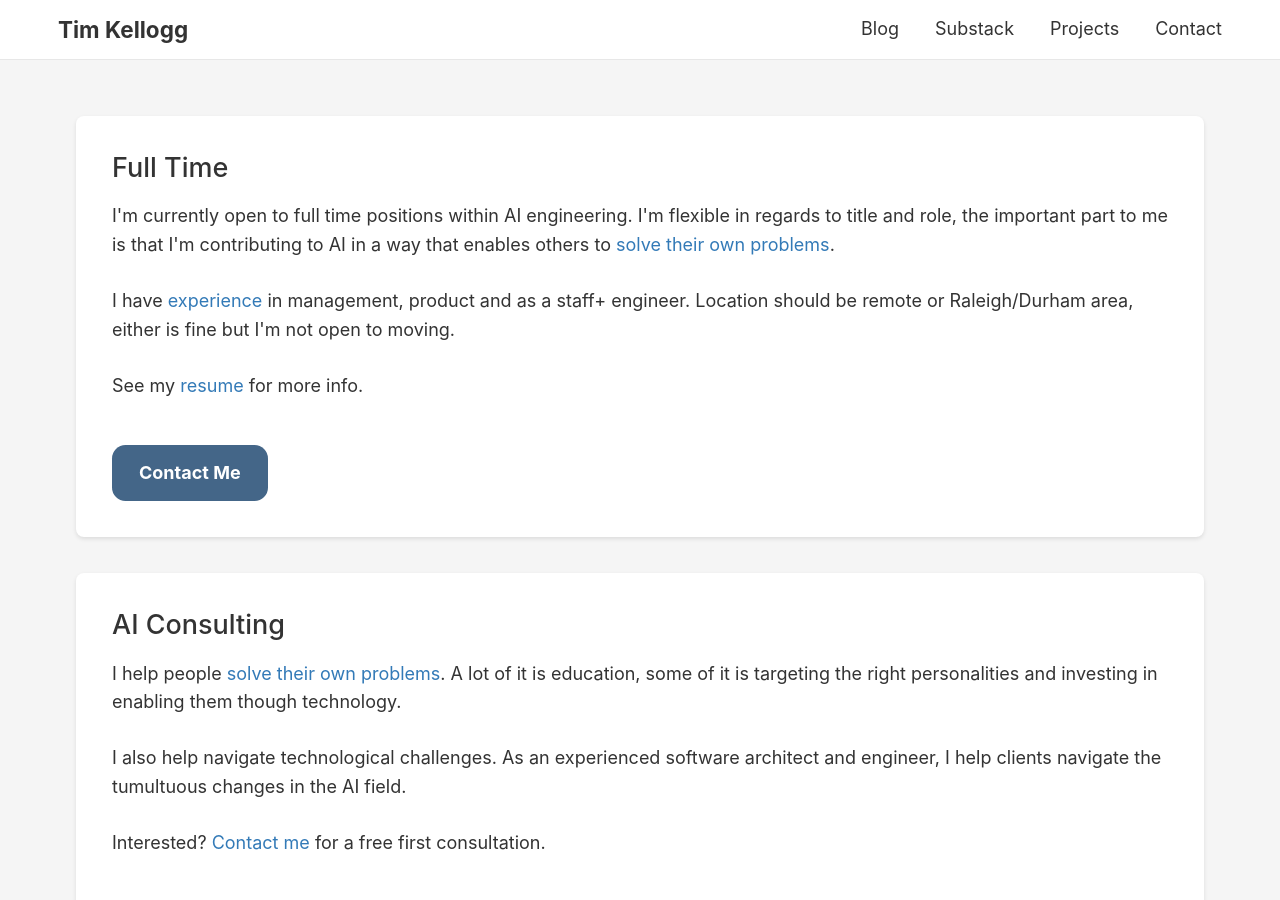
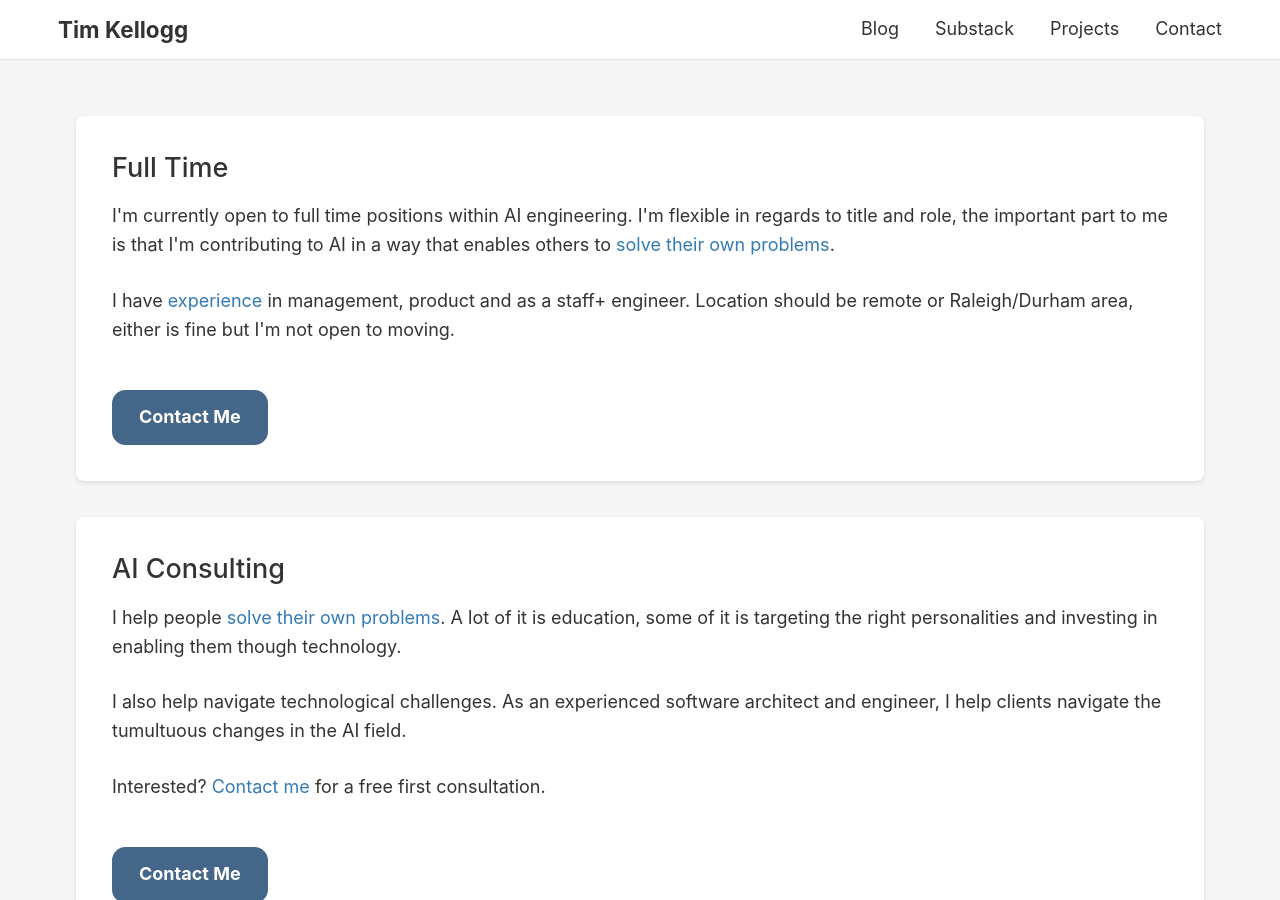
Before and after one commit to tkellogg/tkellogg.github.com, a Jekyll site: the page built from projects/consulting/index.md, in a window 1280 px wide and 900 px high. Built offline with Jekyll 4.4.1, drawn with Linux system fonts in a browser that asks for light colours.

Commit message:
Remove outdated public resume and consulting-page link

```diff
--- a/projects/consulting/_index.md
+++ b/projects/consulting/_index.md
@@ -8,10 +8,6 @@
     <p>I have <a href="http://www.linkedin.com/pub/tim-kellogg/13/29/698">experience</a> in management,
     product and as a staff+ engineer. Location should be remote or Raleigh/Durham
     area, either is fine but I'm not open to moving.</p>
-
-    <p>
-    See my <a href="/Resume-TimKellogg.pdf">resume</a> for more info.
-    </p>
 
     <a href="/contact" class="contact-button">Contact Me</a>
 </section>
```
Also changed, not shown: 1 other file.
